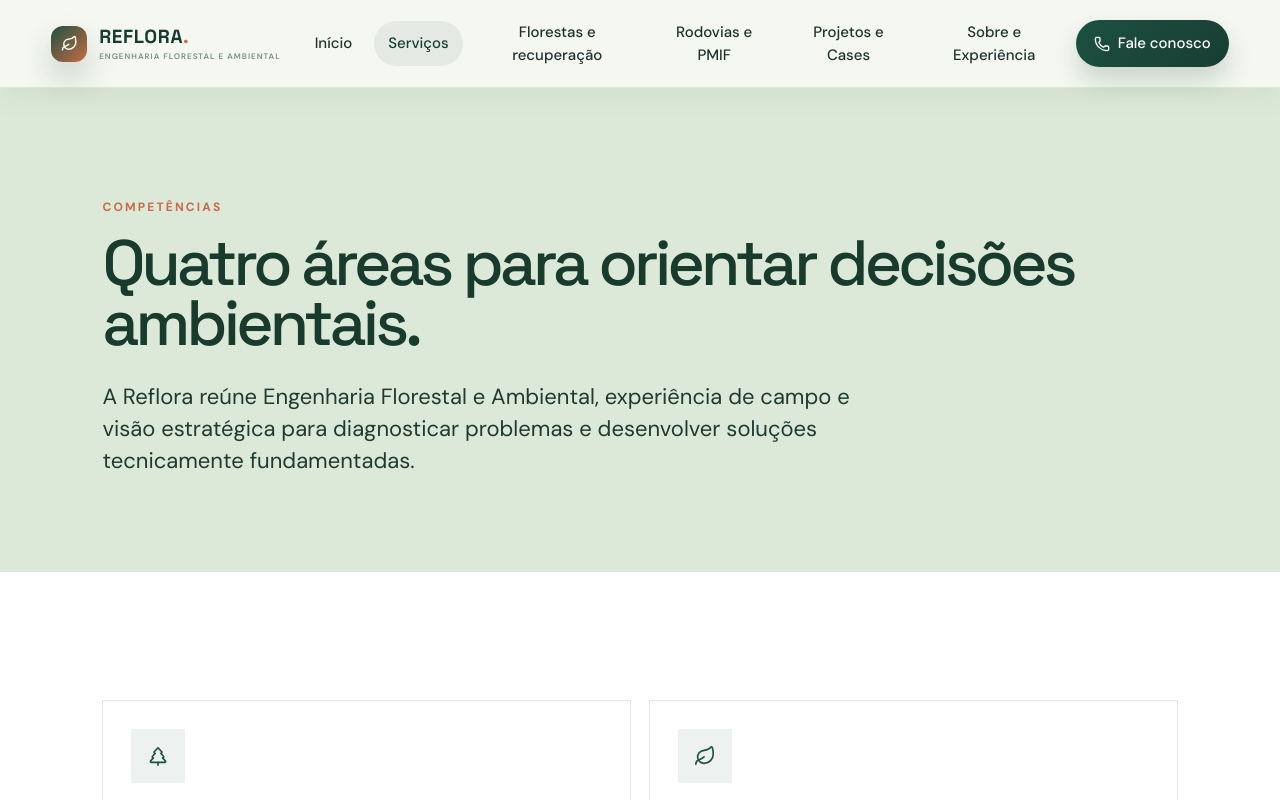
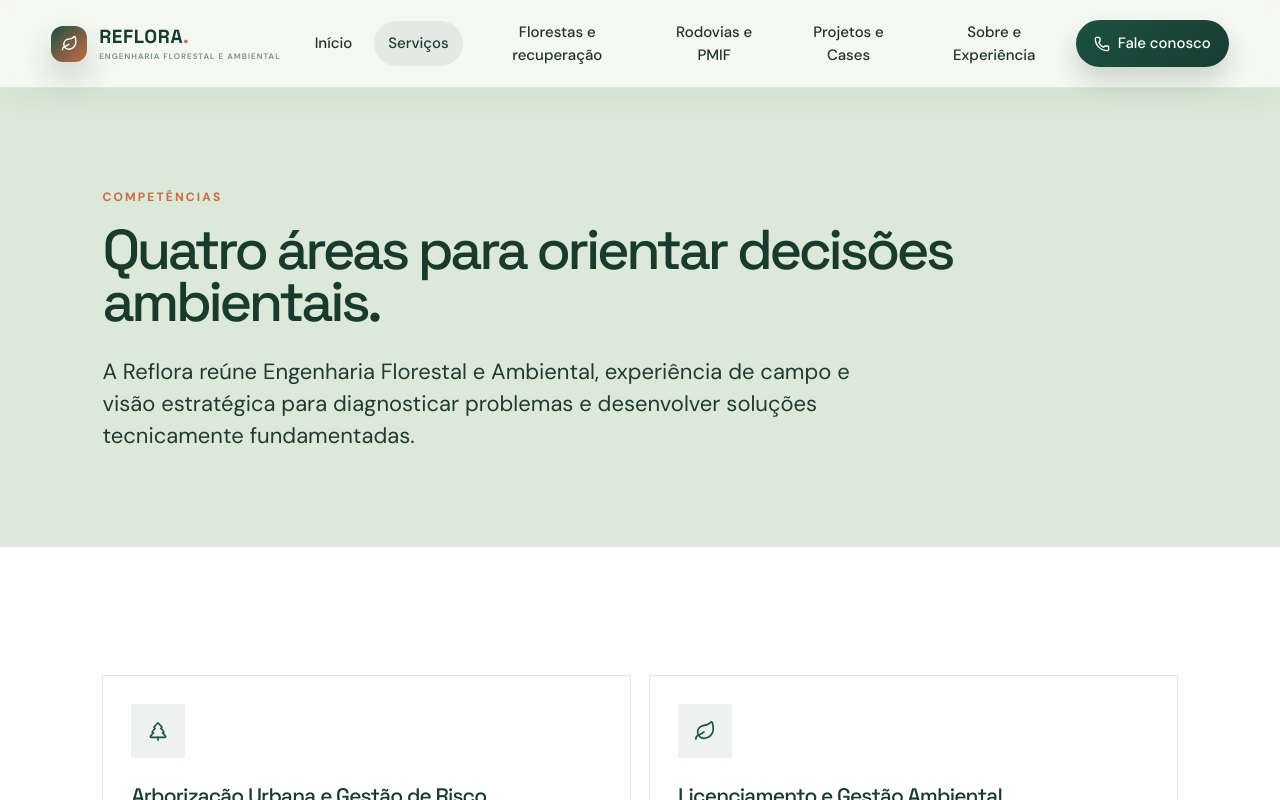
Before and after one commit to WillGarp/reflora, a React (Vite) app: page / in a window 1280 px wide. Both pictures are taken after a click on the button "Conheça nossos serviços". Shown: the top 800 px of the page. Built offline with nearby package versions, Linux system fonts and the light colour scheme.

Commit message:
Realizado alterações no tamanho dos paragrafos e titulos

```diff
--- a/src/styles.css
+++ b/src/styles.css
@@ -369,7 +369,7 @@ h3 {
 
 .service-grid {
   display: grid;
-  grid-template-columns: repeat(2, minmax(0, 1fr));
+  grid-template-columns: repeat(3, 1fr);
   gap: 18px;
   align-items: stretch;
   margin-top: 28px;
@@ -405,7 +405,7 @@ h3 {
 }
 
 .service-card h3 {
-  font-size: clamp(28px, 2vw, 36px);
+  font-size: clamp(20px, 2vw, 21px);
   line-height: 1.12;
   max-width: 400px;
   color: #183b2d;
@@ -443,7 +443,7 @@ h3 {
    ========================================= */
 .page-intro {
   background: #dce9d8;
-  padding: 110px max(8vw, 28px) 95px;
+  padding: 100px max(8vw, 28px) 95px;
 }
 
 .page-intro .eyebrow {
@@ -459,7 +459,7 @@ h3 {
 .page-intro h1 {
   max-width: 980px;
   color: #183b2d;
-  font-size: clamp(48px, 5vw, 96px);
+  font-size: clamp(48px, 5vw, 56px);
   letter-spacing: -0.06em;
   line-height: 0.93;
 }
```
